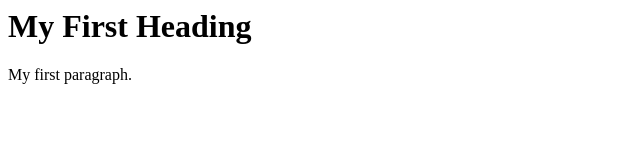
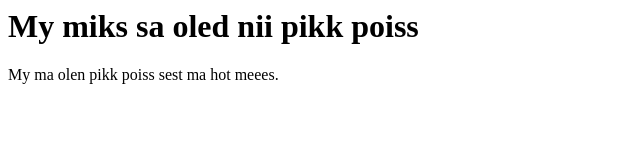
Before and after one commit to Alfredfrey1/Alfredfre1y.github.io, a plain HTML site: page index.html in a window 1280 px wide. Shown: the whole page, without its empty margins (0-640 px from the left). Drawn offline with Linux system fonts and the light colour scheme.

Commit message:
Update index.html
wdw

```diff
--- a/index.html
+++ b/index.html
@@ -4,8 +4,8 @@
  </head>
 <body>
 
-<h1>My First Heading</h1>
-<p>My first paragraph.</p>
+<h1>My miks sa oled nii pikk poiss</h1>
+<p>My ma olen pikk poiss sest ma hot meees.</p>
 
 </body>
 </html>
```
